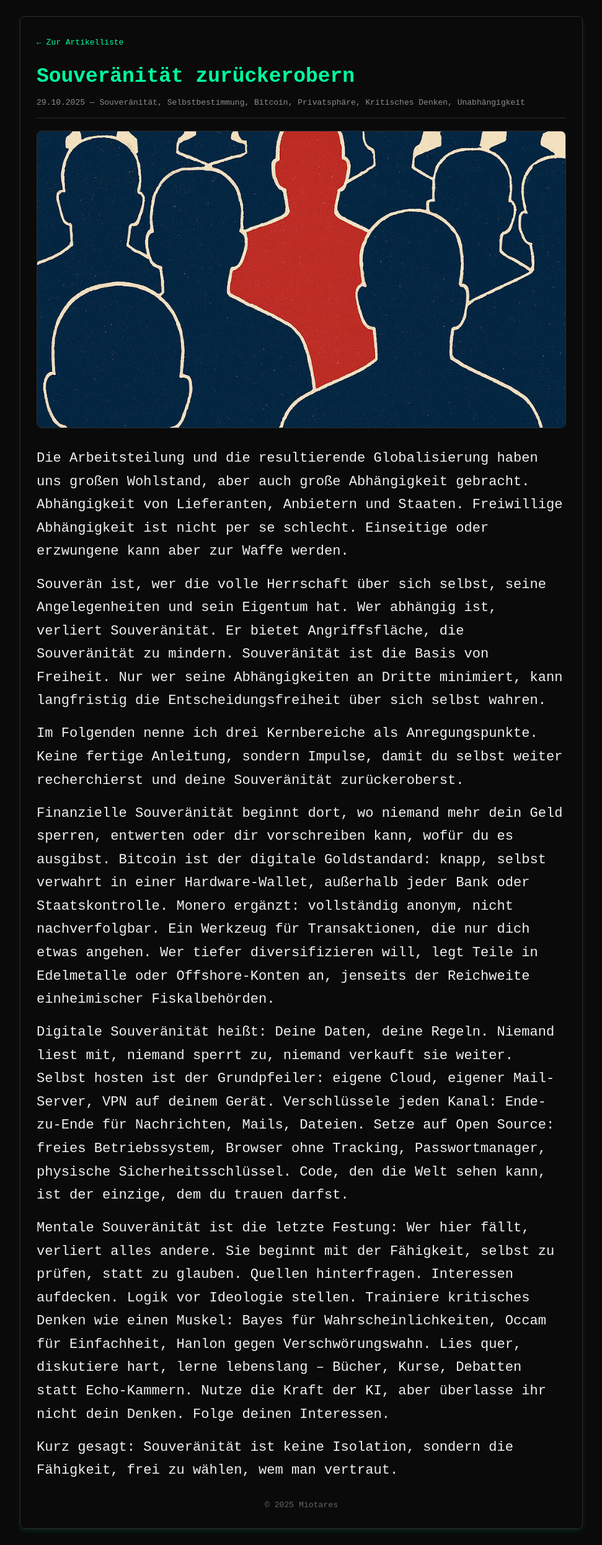
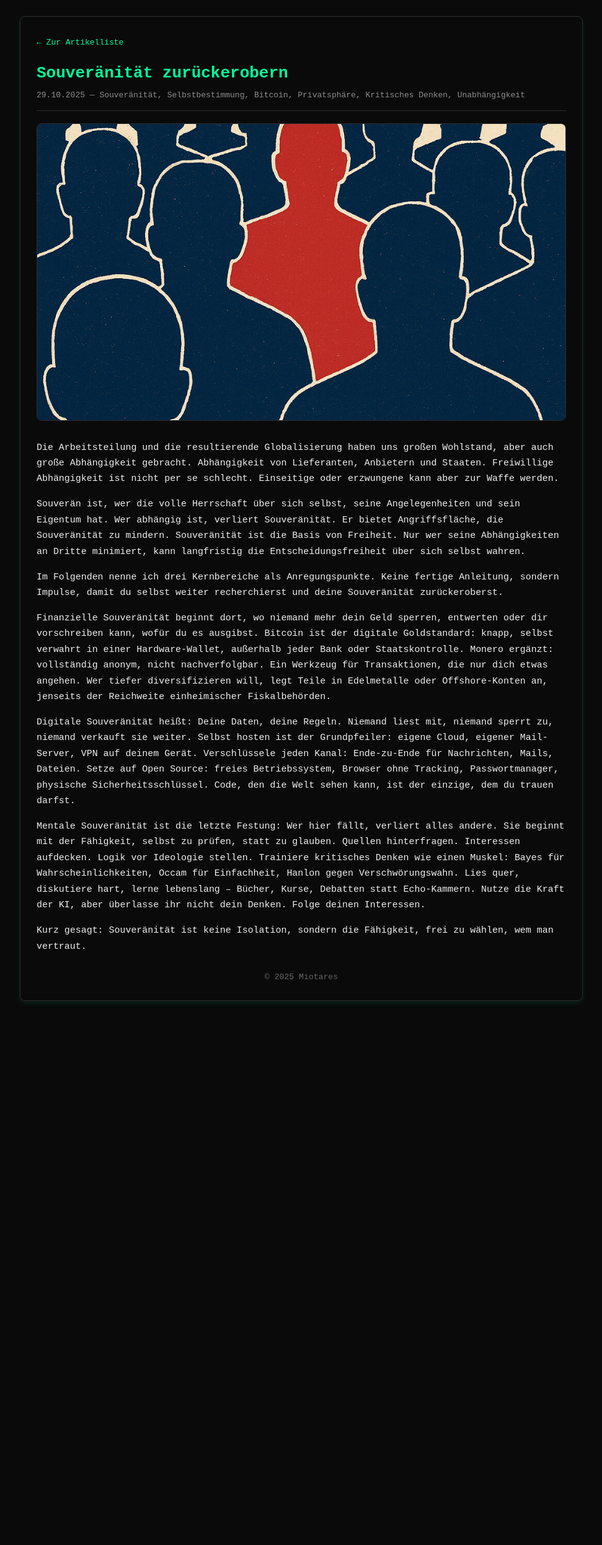
Before and after one commit to Miotares/miotares, a Jekyll site: the page built from _posts/2025-10-29-Souveränität zurückerobern.md, in a window 1280 px wide. Shown: the whole page at 62% size, without its empty margins (154-1125 px from the left). Built offline with Jekyll 4.4.1, drawn with Linux system fonts in a browser that asks for light colours; after the commit the page ends 1641 px from its top, so only the background shows below that.

Commit message:
h1-Schriftgröße in Artikeln auf 2rem angepasst

```diff
--- a/_layouts/post.html
+++ b/_layouts/post.html
@@ -35,10 +35,10 @@
         body { background-color:var(--bg-color); color:var(--text-color); font-size:1.35rem; line-height:1.7; padding:2rem; max-width:960px; margin:0 auto; min-height:100vh; display:flex; flex-direction:column; }
         .container { border:1px solid var(--secondary-color); border-radius:8px; padding:2rem; box-shadow:0 4px 8px rgba(0,255,157,0.1); }
         header { margin-bottom:1.5rem; border-bottom:1px solid var(--secondary-color); padding-bottom:1rem; }
-        h1 { color:var(--accent-color); font-size:2.53rem; margin-bottom:0.25rem; }
+        h1 { color:var(--accent-color); font-size:2rem; margin-bottom:0.25rem; }
         .meta { color:#8d8d8d; font-size:1rem; }
         .content { margin-top:1.5rem; }
-        .content p { margin-bottom:1.2rem; text-align:left; font-size:1.7rem; }
+        .content p { margin-bottom:1.2rem; text-align:left; font-size:1.15rem; }
         ::selection { background-color:var(--accent-color); color:var(--bg-color); }
         .content h2, .content h3 { color:var(--accent-color); margin-top:1.25rem; }
         .content a { color:var(--accent-color); }
```
